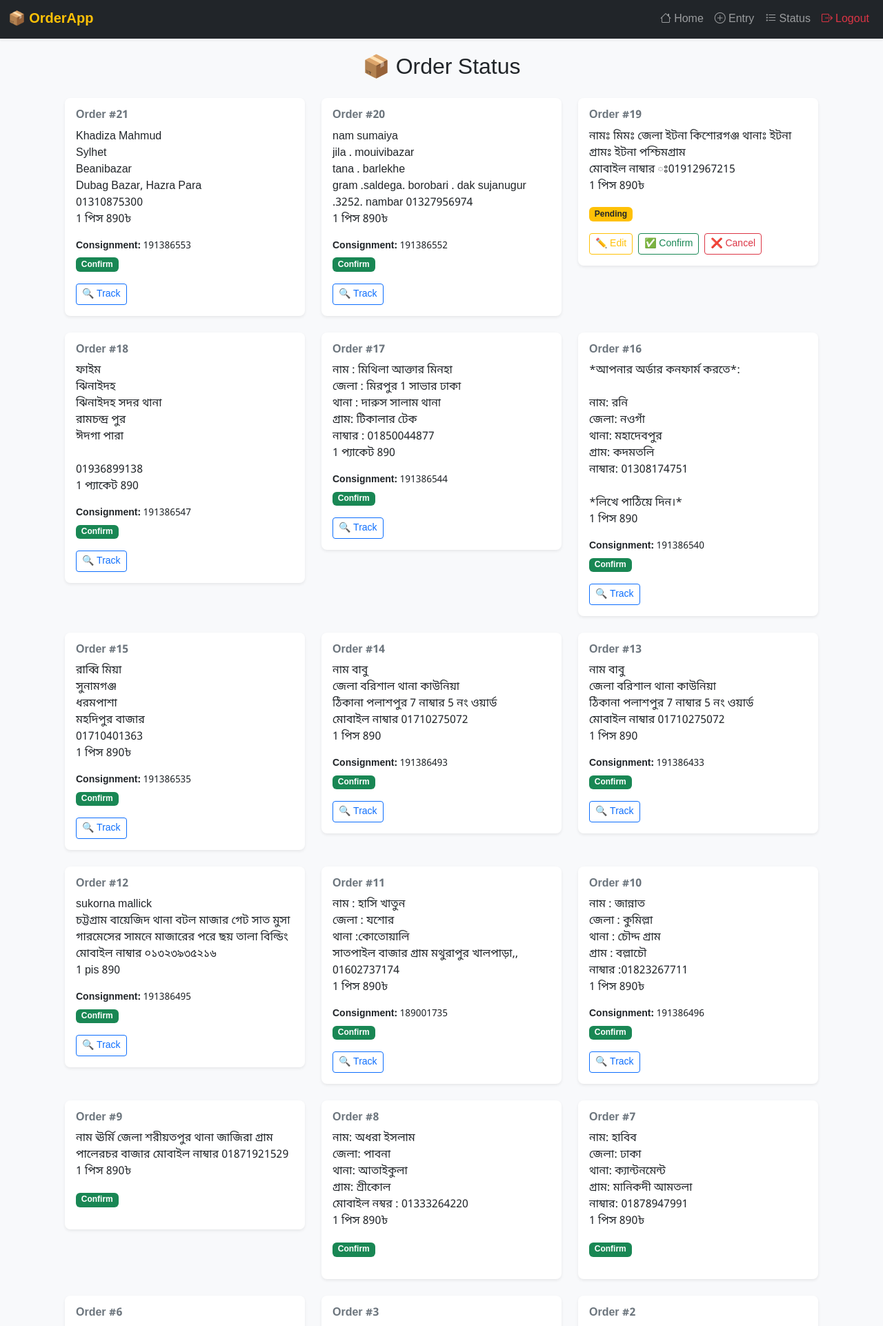
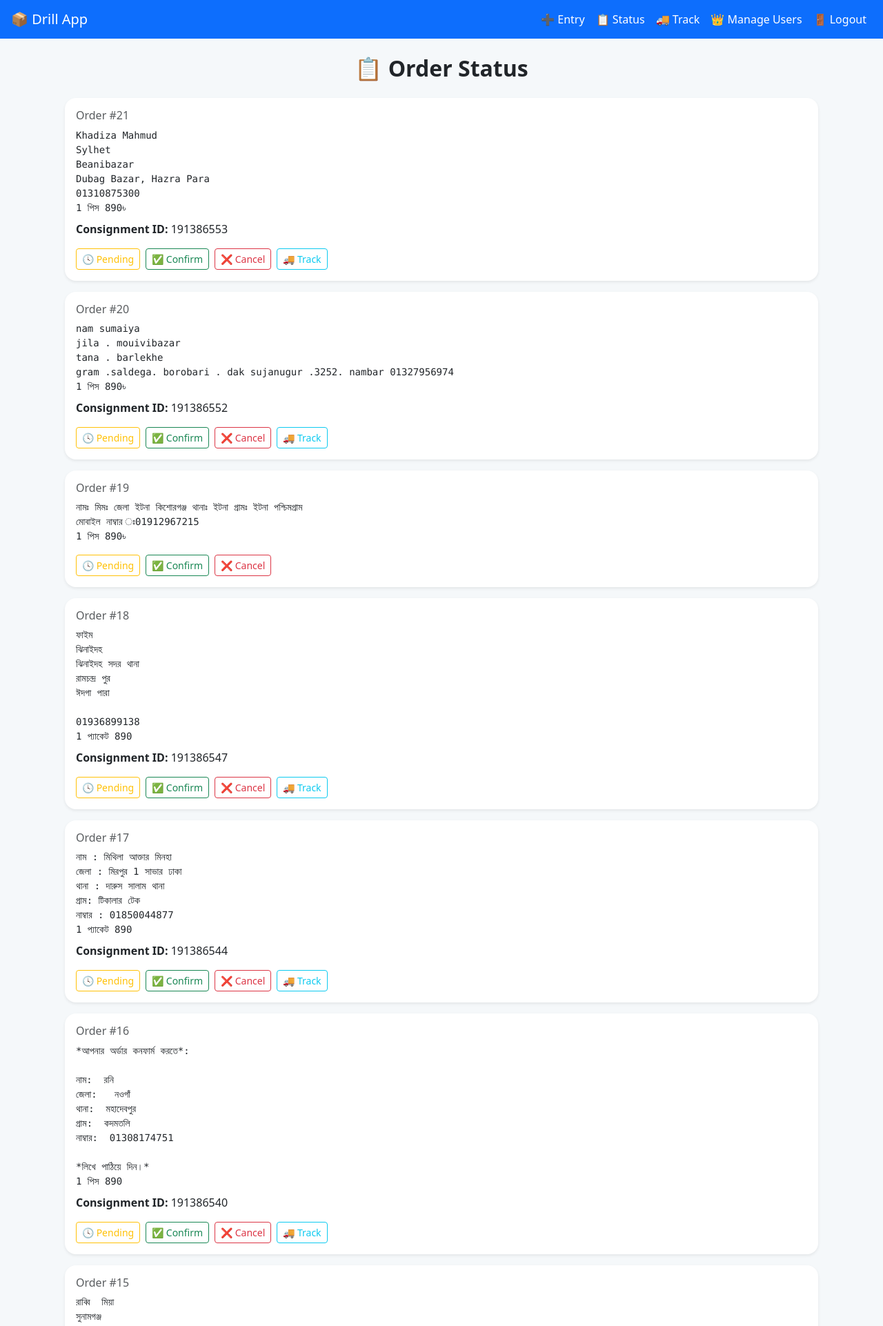
Before and after one commit to basudeb015/Drill_app, a Flask app: page /status in a window 1280 px wide. Shown: the top 1922 px of the page at 69% size. Run offline with Flask 3, Linux system fonts and the light colour scheme; a user stored in the database is signed in; data comes from the database, SQL or seed files in the repository; both versions use the stored data as it was after the commit.

Commit message:
Pushed full updated project

```diff
--- a/templates/base.html
+++ b/templates/base.html
@@ -2,45 +2,49 @@
 <html lang="en">
 <head>
   <meta charset="UTF-8">
-  <meta name="viewport" content="width=device-width, initial-scale=1">
-  <title>{{ title if title else "OrderApp" }}</title>
-
-  <!-- Bootstrap & Icons -->
-  <link href="https://cdn.jsdelivr.net/npm/bootstrap@5.3.0/dist/css/bootstrap.min.css" rel="stylesheet">
-  <link href="https://cdn.jsdelivr.net/npm/bootstrap-icons@1.11.0/font/bootstrap-icons.css" rel="stylesheet">
-
-  <!-- Custom CSS -->
-  <link rel="stylesheet" href="{{ url_for('static', filename='style.css') }}">
+  <meta name="viewport" content="width=device-width, initial-scale=1.0">
+  <title>{{ title or "Drill App" }}</title>
+  <link href="https://cdn.jsdelivr.net/npm/bootstrap@5.3.3/dist/css/bootstrap.min.css" rel="stylesheet">
+  <style>
+    body { background-color: #f5f8fa; }
+    .navbar { background-color: #0d6efd; }
+    .navbar-brand, .nav-link { color: #fff !important; font-weight: 500; }
+    .nav-link.active, .nav-link:hover { text-decoration: underline; }
+    .card { border-radius: 1rem; }
+    .flash { margin-top: 15px; }
+  </style>
 </head>
 <body>
 
-<!-- Navbar -->
-<nav class="navbar navbar-expand-lg navbar-dark bg-dark shadow-sm sticky-top">
-  <div class="container-fluid">
-    <a class="navbar-brand fw-bold text-warning" href="{{ url_for('home') }}">📦 OrderApp</a>
+<nav class="navbar navbar-expand-lg navbar-dark px-3">
+  <a class="navbar-brand" href="{{ url_for('home') }}">📦 Drill App</a>
   <button class="navbar-toggler" type="button" data-bs-toggle="collapse" data-bs-target="#navbarNav">
     <span class="navbar-toggler-icon"></span>
   </button>
   <div class="collapse navbar-collapse" id="navbarNav">
     <ul class="navbar-nav ms-auto">
       {% if session.get('user_id') %}
-        <li class="nav-item"><a class="nav-link" href="{{ url_for('home') }}"><i class="bi bi-house"></i> Home</a></li>
-        <li class="nav-item"><a class="nav-link" href="{{ url_for('entry') }}"><i class="bi bi-plus-circle"></i> Entry</a></li>
-        <li class="nav-item"><a class="nav-link" href="{{ url_for('status') }}"><i class="bi bi-list-task"></i> Status</a></li>
-        <li class="nav-item"><a class="nav-link text-danger" href="{{ url_for('logout') }}"><i class="bi bi-box-arrow-right"></i> Logout</a></li>
+        <li class="nav-item"><a class="nav-link" href="{{ url_for('entry') }}">➕ Entry</a></li>
+        <li class="nav-item"><a class="nav-link" href="{{ url_for('status') }}">📋 Status</a></li>
+        <li class="nav-item"><a class="nav-link" href="{{ url_for('track_all') }}">🚚 Track</a></li>
+        {% if session.get('is_admin') %}
+        <li class="nav-item"><a class="nav-link" href="{{ url_for('admin_users') }}">👑 Manage Users</a></li>
+        {% endif %}
+        <li class="nav-item"><a class="nav-link" href="{{ url_for('logout') }}">🚪 Logout</a></li>
+      {% else %}
+        <li class="nav-item"><a class="nav-link" href="{{ url_for('login') }}">🔑 Login</a></li>
       {% endif %}
     </ul>
   </div>
-  </div>
 </nav>
 
-<!-- Flash Messages -->
+<div class="container mt-4 mb-5">
   {% with messages = get_flashed_messages() %}
     {% if messages %}
-    <div class="container mt-3">
-      {% for msg in messages %}
-        <div class="alert alert-info alert-dismissible fade show shadow-sm" role="alert">
-          {{ msg }}
+      <div class="flash">
+        {% for message in messages %}
+          <div class="alert alert-info alert-dismissible fade show" role="alert">
+            {{ message }}
             <button type="button" class="btn-close" data-bs-dismiss="alert"></button>
           </div>
         {% endfor %}
@@ -48,15 +52,13 @@
     {% endif %}
   {% endwith %}
 
-<!-- Main Content -->
-<div class="container my-4">
   {% block content %}{% endblock %}
 </div>
 
-<script src="https://cdn.jsdelivr.net/npm/bootstrap@5.3.0/dist/js/bootstrap.bundle.min.js"></script>
-<script>
-  setTimeout(() => document.querySelectorAll('.alert').forEach(a => a.remove()), 3000);
-</script>
+<footer class="text-center text-muted py-3 small">
+  Made with ❤️ by Basu | Drill App
+</footer>
 
+<script src="https://cdn.jsdelivr.net/npm/bootstrap@5.3.3/dist/js/bootstrap.bundle.min.js"></script>
 </body>
 </html>
--- a/templates/requirements.txt
+++ /dev/null
@@ -1,6 +0,0 @@
-flask
-requests
-python-dotenv
-werkzeug
-flask-talisman
-gunicorn
--- a/templates/status.html
+++ b/templates/status.html
@@ -1,80 +1,44 @@
 {% extends "base.html" %}
 {% block content %}
 <div class="container mt-4">
-  <h2 class="text-center mb-4">📦 Order Status</h2>
+  <h2 class="text-center fw-bold mb-4">📋 Order Status</h2>
 
-  {% if orders|length == 0 %}
-  <div class="alert alert-info text-center">
-    No orders yet. Add one from the <a href="{{ url_for('entry') }}">Entry page</a>.
-  </div>
-  {% else %}
-  <div class="row">
+  {% if orders %}
     {% for order in orders %}
-    <div class="col-md-6 col-lg-4 mb-4">
-      <div class="card shadow-sm border-0 rounded-3">
+      <div class="card mb-3 shadow-sm border-0">
         <div class="card-body">
-          <h6 class="card-title fw-bold text-secondary">Order #{{ order['id'] }}</h6>
+          <h6 class="text-muted">Order #{{ order['id'] }}</h6>
+          <pre class="mb-2" style="white-space: pre-wrap; word-wrap: break-word;">{{ order['message'] }}</pre>
 
-          <!-- Display customer message -->
-          <p class="card-text" style="white-space: pre-line;">{{ order['message'] }}</p>
-
-          <!-- Show only Consignment ID -->
           {% if order['consignment_id'] %}
-          <p class="small mb-1">
-            <strong>Consignment:</strong> {{ order['consignment_id'] }}
-          </p>
+            <p class="mb-2"><strong>Consignment ID:</strong> {{ order['consignment_id'] }}</p>
           {% endif %}
 
-          <!-- Colored status badge -->
-          <span class="badge
-            {% if order['status'] == 'Pending' %} bg-warning text-dark
-            {% elif order['status'] == 'Confirm' %} bg-success
-            {% elif order['status'] == 'Cancel' %} bg-danger
-            {% else %} bg-secondary {% endif %}">
-            {{ order['status'] }}
-          </span>
-
-          <!-- Action buttons -->
-          <div class="d-flex flex-wrap mt-3 gap-2">
-            {% if order['status'] != 'Confirm' %}
-            <form method="get" action="{{ url_for('edit_order', order_id=order['id']) }}">
-              <button type="submit" class="btn btn-outline-warning btn-sm">
-                ✏️ Edit
-              </button>
+          <div class="d-flex flex-wrap gap-2 mt-3">
+            <form action="{{ url_for('update_status', order_id=order['id'], new_status='Pending') }}" method="post">
+              <button class="btn btn-outline-warning btn-sm">🕓 Pending</button>
+            </form>
+            <form action="{{ url_for('update_status', order_id=order['id'], new_status='Confirm') }}" method="post">
+              <button class="btn btn-outline-success btn-sm">✅ Confirm</button>
+            </form>
+            <form action="{{ url_for('update_status', order_id=order['id'], new_status='Cancel') }}" method="post">
+              <button class="btn btn-outline-danger btn-sm">❌ Cancel</button>
             </form>
 
-            <form method="post" action="{{ url_for('update_status', order_id=order['id'], new_status='Confirm') }}">
-              <button type="submit" class="btn btn-outline-success btn-sm">
-                ✅ Confirm
-              </button>
-            </form>
-            {% endif %}
-
-            {% if order['status'] != 'Cancel' and order['status'] != 'Confirm' %}
-            <form method="post" action="{{ url_for('update_status', order_id=order['id'], new_status='Cancel') }}">
-              <button type="submit" class="btn btn-outline-danger btn-sm">
-                ❌ Cancel
-              </button>
-            </form>
-            {% endif %}
-
             {% if order['consignment_id'] %}
-            <a href="{{ url_for('track_order', order_id=order['id']) }}" class="btn btn-outline-primary btn-sm">
-              🔍 Track
-            </a>
+            <a href="{{ url_for('track_order', order_id=order['id']) }}" class="btn btn-outline-info btn-sm">🚚 Track</a>
             {% endif %}
           </div>
         </div>
       </div>
-    </div>
     {% endfor %}
-  </div>
+  {% else %}
+    <div class="alert alert-secondary text-center">No orders found yet.</div>
+  {% endif %}
 
   <div class="text-center mt-4">
-    <a href="{{ url_for('track_all') }}" class="btn btn-primary px-4 py-2 shadow-sm">
-      🔁 Track All Orders
-    </a>
+    <a href="{{ url_for('entry') }}" class="btn btn-outline-primary me-2">➕ Add Order</a>
+    <a href="{{ url_for('home') }}" class="btn btn-outline-secondary">🏠 Home</a>
   </div>
-  {% endif %}
 </div>
 {% endblock %}
```
Also changed, not shown: list_users.py (added, +10 -0 lines), make_admin.py (added, +20 -0 lines), templates/admin_users.html (added, +80 -0 lines), templates/entry.html (+15 -35 lines), templates/home.html (+22 -14 lines), templates/track_all.html (+24 -24 lines), orders.db. Lines whose indentation alone changed are shown as unchanged.
